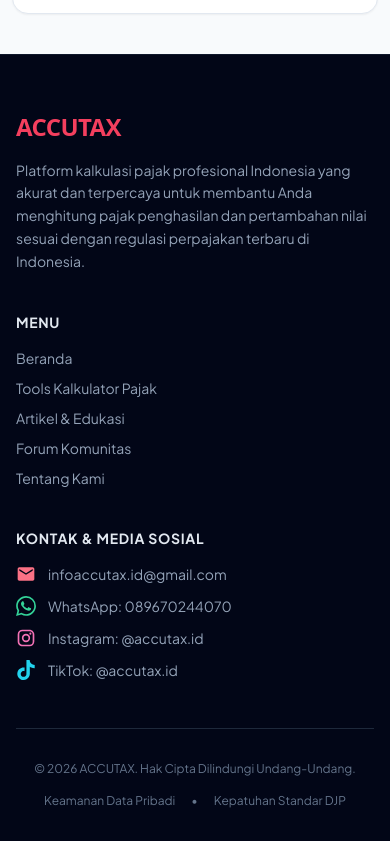
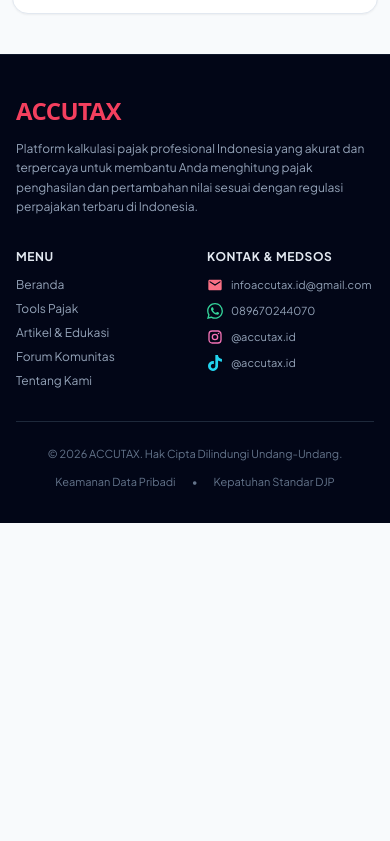
Before and after one commit to miyuraa1001/kalkulator-pajak, a plain HTML site: page index.html in a window 390 px wide. Shown: the part 1774-2615 px from the top of the page. After the commit the page ends 2297 px from the top, so only its background shows below. Drawn offline with nearby package versions, Linux system fonts and the light colour scheme.

Commit message:
style(footer): organize navigation and contact links into 2 columns on mobile

```diff
--- a/index.html
+++ b/index.html
@@ -1610,26 +1610,28 @@
   <!-- ============================================================== -->
   <!-- FOOTER                                                         -->
   <!-- ============================================================== -->
-  <footer class="bg-slate-950 text-white pt-14 pb-8 border-t border-slate-900">
+  <footer class="bg-slate-950 text-white pt-10 sm:pt-14 pb-8 border-t border-slate-900">
     <div class="max-w-7xl mx-auto px-4 sm:px-6 lg:px-8">
-      <div class="grid grid-cols-1 md:grid-cols-4 gap-10 pb-12 border-b border-slate-800">
+      <div class="grid grid-cols-1 md:grid-cols-4 gap-8 sm:gap-10 pb-8 sm:pb-12 border-b border-slate-800">
 
         <!-- Brand & Description -->
-        <div class="md:col-span-2">
-          <div class="flex items-center gap-2 mb-4">
+        <div class="md:col-span-2 space-y-3">
+          <div class="flex items-center gap-2">
             <span class="text-2xl font-black text-rose-500 font-sans tracking-tight">ACCUTAX</span>
           </div>
-          <p class="text-slate-400 text-sm leading-relaxed max-w-md">
+          <p class="text-slate-400 text-xs sm:text-sm leading-relaxed max-w-md">
             Platform kalkulasi pajak profesional Indonesia yang akurat dan terpercaya untuk membantu Anda menghitung pajak penghasilan dan pertambahan nilai sesuai dengan regulasi perpajakan terbaru di Indonesia.
           </p>
         </div>
 
+        <!-- 2 Kolom di Mobile untuk Menu dan Kontak & Medsos -->
+        <div class="grid grid-cols-2 md:col-span-2 md:grid-cols-2 gap-6 sm:gap-8">
           <!-- Navigation Menu -->
           <div>
-          <h4 class="text-sm font-bold uppercase tracking-wider text-slate-200 mb-4">Menu</h4>
-          <ul class="space-y-2.5 text-sm text-slate-400">
+            <h4 class="text-xs sm:text-sm font-bold uppercase tracking-wider text-slate-200 mb-3 sm:mb-4">Menu</h4>
+            <ul class="space-y-2 sm:space-y-2.5 text-xs sm:text-sm text-slate-400">
               <li><a href="#home" onclick="showSection('home')" class="hover:text-white transition-colors">Beranda</a></li>
-            <li><a href="#kalkulator" onclick="showSection('kalkulator')" class="hover:text-white transition-colors">Tools Kalkulator Pajak</a></li>
+              <li><a href="#kalkulator" onclick="showSection('kalkulator')" class="hover:text-white transition-colors">Tools Pajak</a></li>
               <li><a href="#artikel" onclick="showSection('artikel')" class="hover:text-white transition-colors">Artikel &amp; Edukasi</a></li>
               <li><a href="#forum" onclick="showSection('forum')" class="hover:text-white transition-colors">Forum Komunitas</a></li>
               <li><a href="#tentang" onclick="showSection('tentang')" class="hover:text-white transition-colors">Tentang Kami</a></li>
@@ -1638,50 +1640,51 @@
 
           <!-- Kontak & Media Sosial (Official Logos) -->
           <div>
-          <h4 class="text-sm font-bold uppercase tracking-wider text-slate-200 mb-4">Kontak &amp; Media Sosial</h4>
-          <div class="space-y-3 text-sm text-slate-400">
+            <h4 class="text-xs sm:text-sm font-bold uppercase tracking-wider text-slate-200 mb-3 sm:mb-4">Kontak &amp; Medsos</h4>
+            <div class="space-y-2.5 sm:space-y-3 text-xs sm:text-sm text-slate-400">
               <div class="flex items-center">
-              <a href="mailto:infoaccutax.id@gmail.com" class="hover:text-white transition-colors flex items-center gap-3">
-                <svg class="w-5 h-5 text-rose-400 shrink-0" fill="currentColor" viewBox="0 0 24 24">
+                <a href="mailto:infoaccutax.id@gmail.com" class="hover:text-white transition-colors flex items-center gap-2 sm:gap-2.5 group">
+                  <svg class="w-4 h-4 sm:w-5 sm:h-5 text-rose-400 shrink-0 group-hover:scale-110 transition-transform" fill="currentColor" viewBox="0 0 24 24">
                     <path d="M20 4H4c-1.1 0-1.99.9-1.99 2L2 18c0 1.1.9 2 2 2h16c1.1 0 2-.9 2-2V6c0-1.1-.9-2-2-2zm0 4l-8 5-8-5V6l8 5 8-5v2z" />
                   </svg>
-                <span class="break-all">infoaccutax.id@gmail.com</span>
+                  <span class="break-all text-[11px] sm:text-xs md:text-sm">infoaccutax.id@gmail.com</span>
                 </a>
               </div>
 
               <div class="flex items-center">
-              <a href="https://wa.me/6289670244070" target="_blank" rel="noopener noreferrer" class="hover:text-white transition-colors flex items-center gap-3">
-                <svg class="w-5 h-5 text-emerald-400 shrink-0" fill="currentColor" viewBox="0 0 24 24">
+                <a href="https://wa.me/6289670244070" target="_blank" rel="noopener noreferrer" class="hover:text-white transition-colors flex items-center gap-2 sm:gap-2.5 group">
+                  <svg class="w-4 h-4 sm:w-5 sm:h-5 text-emerald-400 shrink-0 group-hover:scale-110 transition-transform" fill="currentColor" viewBox="0 0 24 24">
                     <path d="M17.472 14.382c-.297-.149-1.758-.867-2.03-.967-.273-.099-.471-.148-.67.15-.197.297-.767.966-.94 1.164-.173.199-.347.223-.644.075-.297-.15-1.255-.463-2.39-1.475-.883-.788-1.48-1.761-1.653-2.059-.173-.297-.018-.458.13-.606.134-.133.298-.347.446-.52.149-.174.198-.298.298-.497.099-.198.05-.371-.025-.52-.075-.149-.669-1.612-.916-2.207-.242-.579-.487-.5-.669-.51-.173-.008-.371-.01-.57-.01-.198 0-.52.074-.792.372-.272.297-1.04 1.016-1.04 2.479 0 1.462 1.065 2.875 1.213 3.074.149.198 2.096 3.2 5.077 4.487.709.306 1.262.489 1.694.625.712.227 1.36.195 1.871.118.571-.085 1.758-.719 2.006-1.413.248-.694.248-1.289.173-1.413-.074-.124-.272-.198-.57-.347m-5.421 7.403h-.004a9.87 9.87 0 01-5.031-1.378l-.361-.214-3.741.982.998-3.648-.235-.374a9.86 9.86 0 01-1.51-5.26c.001-5.45 4.436-9.884 9.888-9.884 2.64 0 5.122 1.03 6.988 2.898a9.825 9.825 0 012.893 6.994c-.003 5.45-4.437 9.884-9.885 9.884m8.413-18.297A11.815 11.815 0 0012.05 0C5.495 0 .16 5.335.157 11.892c0 2.096.547 4.142 1.588 5.945L.057 24l6.305-1.654a11.882 11.882 0 005.683 1.448h.005c6.554 0 11.89-5.335 11.893-11.893A11.821 11.821 0 0020.465 3.63" />
                   </svg>
-                <span>WhatsApp: 089670244070</span>
+                  <span class="text-[11px] sm:text-xs md:text-sm">089670244070</span>
                 </a>
               </div>
 
               <div class="flex items-center">
-              <a href="https://www.instagram.com/accutax.id?igsh=MWNkc3E1d21kMXRtZw==" target="_blank" rel="noopener noreferrer" class="hover:text-white transition-colors flex items-center gap-3">
-                <svg class="w-5 h-5 text-pink-400 shrink-0" fill="currentColor" viewBox="0 0 24 24">
+                <a href="https://www.instagram.com/accutax.id?igsh=MWNkc3E1d21kMXRtZw==" target="_blank" rel="noopener noreferrer" class="hover:text-white transition-colors flex items-center gap-2 sm:gap-2.5 group">
+                  <svg class="w-4 h-4 sm:w-5 sm:h-5 text-pink-400 shrink-0 group-hover:scale-110 transition-transform" fill="currentColor" viewBox="0 0 24 24">
                     <path d="M7.8 2h8.4C19.4 2 22 4.6 22 7.8v8.4a5.8 5.8 0 0 1-5.8 5.8H7.8C4.6 22 2 19.4 2 16.2V7.8A5.8 5.8 0 0 1 7.8 2m-.2 2A3.6 3.6 0 0 0 4 7.6v8.8C4 18.39 5.61 20 7.6 20h8.8a3.6 3.6 0 0 0 3.6-3.6V7.6C20 5.61 18.39 4 16.4 4H7.6m9.65 1.5a1.25 1.25 0 0 1 1.25 1.25A1.25 1.25 0 0 1 17.25 8 1.25 1.25 0 0 1 16 6.75a1.25 1.25 0 0 1 1.25-1.25M12 7a5 5 0 0 1 5 5 5 5 0 0 1-5 5 5 5 0 0 1-5-5 5 5 0 0 1 5-5m0 2a3 3 0 0 0-3 3 3 3 0 0 0 3 3 3 3 0 0 0 3-3 3 3 0 0 0-3-3z" />
                   </svg>
-                <span>Instagram: @accutax.id</span>
+                  <span class="text-[11px] sm:text-xs md:text-sm">@accutax.id</span>
                 </a>
               </div>
 
               <div class="flex items-center">
-              <a href="https://www.tiktok.com/@accutax.id?_r=1&amp;_t=ZS-929DMApx0Sn" target="_blank" rel="noopener noreferrer" class="hover:text-white transition-colors flex items-center gap-3">
-                <svg class="w-5 h-5 text-cyan-400 shrink-0" fill="currentColor" viewBox="0 0 24 24">
+                <a href="https://www.tiktok.com/@accutax.id?_r=1&amp;_t=ZS-929DMApx0Sn" target="_blank" rel="noopener noreferrer" class="hover:text-white transition-colors flex items-center gap-2 sm:gap-2.5 group">
+                  <svg class="w-4 h-4 sm:w-5 sm:h-5 text-cyan-400 shrink-0 group-hover:scale-110 transition-transform" fill="currentColor" viewBox="0 0 24 24">
                     <path d="M12.53.02C13.84 0 15.14.01 16.44 0c.08 1.53.63 3.09 1.75 4.17 1.12 1.11 2.7 1.62 4.24 1.79v4.03c-1.44-.05-2.89-.35-4.2-.97-.57-.26-1.1-.59-1.62-.93-.01 2.92.01 5.84-.02 8.75-.08 1.4-.54 2.79-1.35 3.94-1.31 1.92-3.58 3.17-5.91 3.21-1.43.08-2.86-.31-4.08-1.03-2.02-1.19-3.44-3.37-3.65-5.71-.02-.5-.03-1-.01-1.49.18-1.9 1.12-3.72 2.58-4.96 1.66-1.44 3.98-2.13 6.15-1.72.02 1.48-.04 2.96-.04 4.44-.99-.32-2.15-.23-3.02.37-.63.41-1.11 1.04-1.36 1.75-.21.51-.15 1.07-.14 1.61.24 1.64 1.82 3.02 3.5 2.87 1.12-.01 2.19-.66 2.77-1.61.19-.33.4-.67.41-1.06.1-1.79.06-3.57.07-5.36.01-4.03-.01-8.05.02-12.07z" />
                   </svg>
-                <span>TikTok: @accutax.id</span>
+                  <span class="text-[11px] sm:text-xs md:text-sm">@accutax.id</span>
                 </a>
               </div>
             </div>
           </div>
+        </div>
 
       </div>
 
       <!-- Bottom Bar -->
-      <div class="pt-8 flex flex-col sm:flex-row justify-between items-center text-xs text-slate-500 gap-4">
+      <div class="pt-6 sm:pt-8 flex flex-col sm:flex-row justify-between items-center text-[11px] sm:text-xs text-slate-500 gap-3 text-center sm:text-left">
         <div>&copy; 2026 ACCUTAX. Hak Cipta Dilindungi Undang-Undang.</div>
         <div class="flex gap-4">
           <span>Keamanan Data Pribadi</span>
```
Lines whose indentation alone changed are shown as unchanged.
